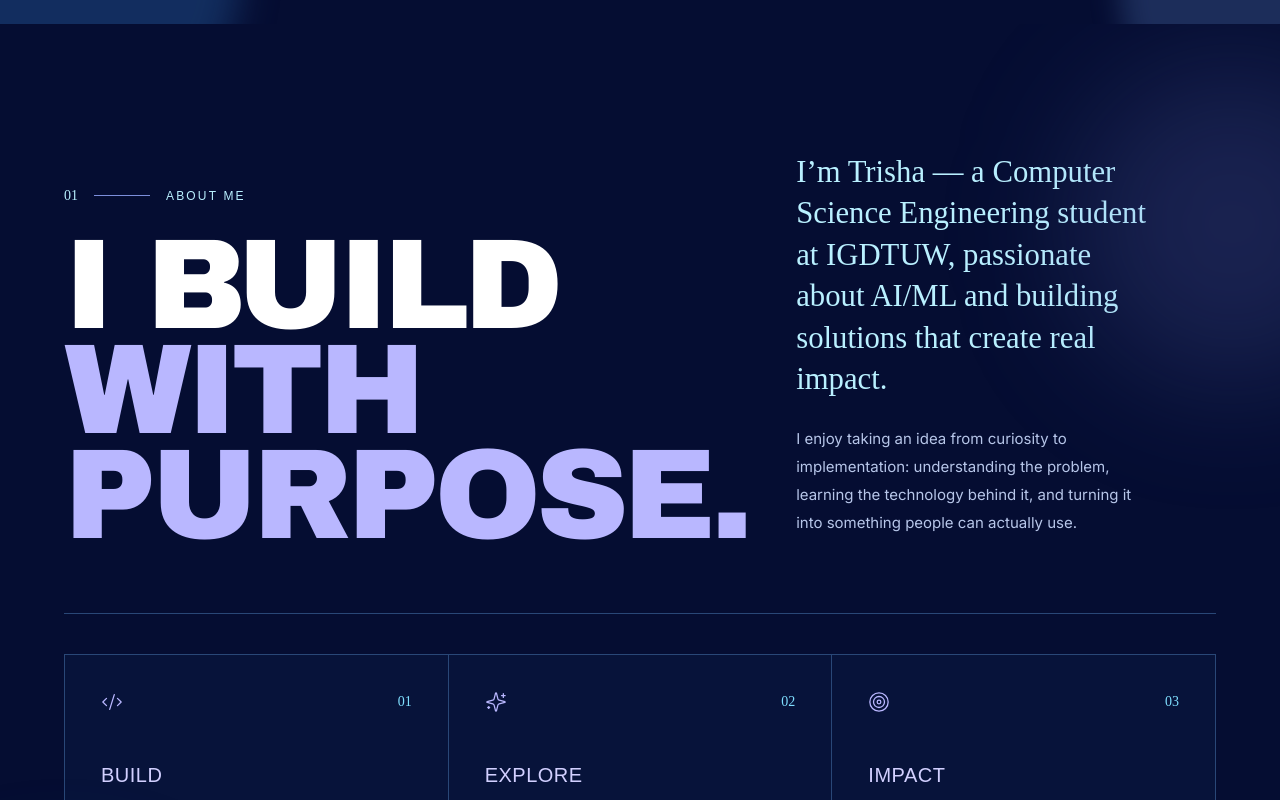
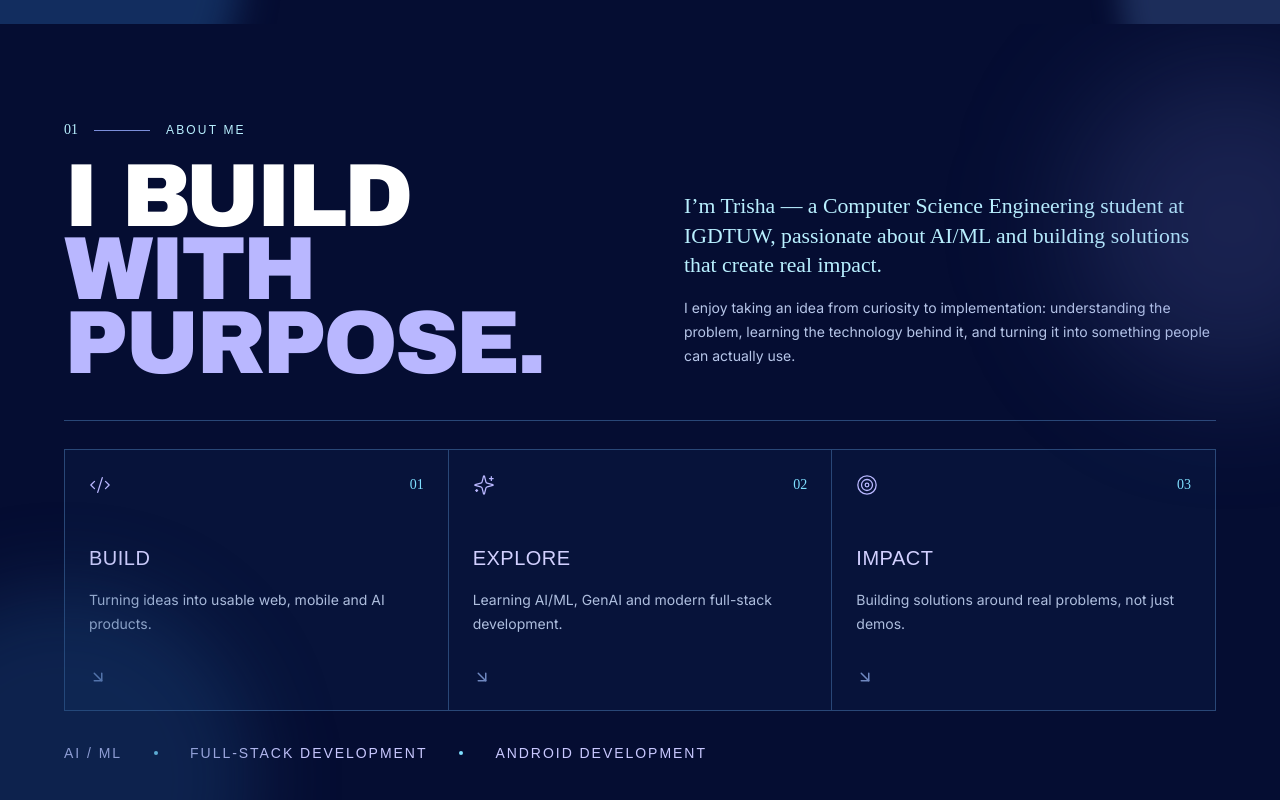
Before and after one commit to trisha29807-del/Portfolio-Trisha, a React (Vite) app: page / in a window 1280 px wide. Shown: the part 800-1600 px from the top of the page. Built offline with nearby package versions, Linux system fonts and the light colour scheme; the HTML template or start-up script is replaced by a standard one.

Commit message:
Tighten about section layout

```diff
--- a/src/components/About/AboutSection.tsx
+++ b/src/components/About/AboutSection.tsx
@@ -22,8 +22,8 @@ export function AboutSection() {
       <div aria-hidden="true" className="pointer-events-none absolute -right-28 top-10 h-80 w-80 rounded-full bg-[#6977C8]/20 blur-3xl" />
       <div aria-hidden="true" className="pointer-events-none absolute -left-32 bottom-[-7rem] h-96 w-96 rounded-full bg-[#1E4B82]/35 blur-2xl" />
 
-      <div className="mx-auto max-w-[1440px] px-6 py-24 sm:px-10 sm:py-32 lg:px-16">
-        <div className="grid items-end gap-12 lg:grid-cols-[1.15fr_0.85fr]">
+      <div className="mx-auto max-w-[1440px] px-6 py-20 sm:px-10 sm:py-24 lg:px-16">
+        <div className="grid items-end gap-8 lg:grid-cols-[1.05fr_0.95fr]">
           <motion.div initial="hidden" whileInView="show" viewport={{ once: true, margin: "-15% 0px" }} variants={fadeUp}>
             <div className="flex items-center gap-4 text-[#B9F0FF]">
               <span className="font-seasons text-sm">01</span>
@@ -31,25 +31,25 @@ export function AboutSection() {
               <span className="font-mager text-xs tracking-[0.18em]">ABOUT ME</span>
             </div>
 
-            <h2 className="mt-7 max-w-5xl font-boldfat text-[clamp(4rem,10vw,9rem)] leading-[0.82] tracking-[-0.04em] text-white">
+            <h2 className="mt-5 max-w-5xl font-boldfat text-[clamp(3.3rem,7vw,6.6rem)] leading-[0.82] tracking-[-0.04em] text-white">
               I BUILD
               <span className="block text-[#B9B7FF]">WITH PURPOSE.</span>
             </h2>
           </motion.div>
 
           <motion.div initial="hidden" whileInView="show" custom={0.12} viewport={{ once: true, margin: "-15% 0px" }} variants={fadeUp} className="lg:pb-3">
-            <p className="font-seasons text-[clamp(1.3rem,2.4vw,2rem)] leading-[1.35] text-[#B9F0FF]">
+            <p className="font-seasons text-[clamp(1.05rem,1.7vw,1.45rem)] leading-[1.35] text-[#B9F0FF]">
               I’m Trisha — a Computer Science Engineering student at IGDTUW, passionate about AI/ML and building solutions that create real impact.
             </p>
-            <p className="mt-6 max-w-xl text-[15px] leading-7 text-[#B7C6E9]">
+            <p className="mt-4 max-w-xl text-[14px] leading-6 text-[#B7C6E9]">
               I enjoy taking an idea from curiosity to implementation: understanding the problem, learning the technology behind it, and turning it into something people can actually use.
             </p>
           </motion.div>
         </div>
 
-        <motion.div initial="hidden" whileInView="show" viewport={{ once: true, margin: "-10% 0px" }} variants={fadeUp} className="mt-16 h-px bg-[#294777]" />
+        <motion.div initial="hidden" whileInView="show" viewport={{ once: true, margin: "-10% 0px" }} variants={fadeUp} className="mt-10 h-px bg-[#294777]" />
 
-        <div className="mt-10 grid gap-px overflow-hidden border border-[#294777] bg-[#294777] md:grid-cols-3">
+        <div className="mt-7 grid gap-px overflow-hidden border border-[#294777] bg-[#294777] md:grid-cols-3">
           {focus.map(({ icon: Icon, label, text }, i) => (
             <motion.article
               key={label}
@@ -58,7 +58,7 @@ export function AboutSection() {
               custom={0.08 * i}
               viewport={{ once: true, margin: "-10% 0px" }}
               variants={fadeUp}
-              className="group bg-[#07133A] p-7 transition-colors duration-300 hover:bg-[#0A1B4B] sm:p-9"
+              className="group bg-[#07133A] p-5 transition-colors duration-300 hover:bg-[#0A1B4B] sm:p-6"
             >
               <div className="flex items-center justify-between">
                 <Icon size={22} strokeWidth={1.4} className="text-[#B9B7FF]" />
@@ -71,7 +71,7 @@ export function AboutSection() {
           ))}
         </div>
 
-        <motion.div initial="hidden" whileInView="show" viewport={{ once: true }} variants={fadeUp} className="mt-12 flex flex-wrap items-center gap-x-8 gap-y-3">
+        <motion.div initial="hidden" whileInView="show" viewport={{ once: true }} variants={fadeUp} className="mt-8 flex flex-wrap items-center gap-x-8 gap-y-3">
           <span className="font-mager text-sm tracking-[0.14em] text-[#C9C8FF]">AI / ML</span>
           <span className="h-1 w-1 rounded-full bg-[#7FDFFF]" />
           <span className="font-mager text-sm tracking-[0.14em] text-[#C9C8FF]">FULL-STACK DEVELOPMENT</span>
```
